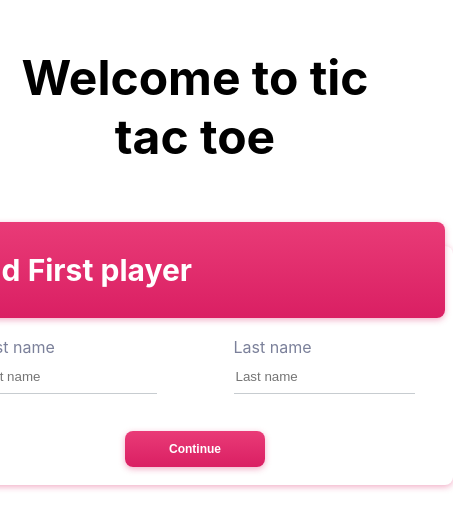
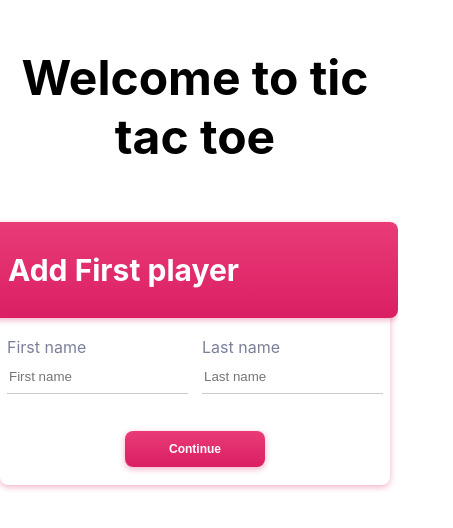
Before and after one commit to Mostafa-YMS/tic-tac-toe, a React (Create React App) app: page / in a window 390 px wide. Shown: the top 528 px of the page, 453 px wide, since content can reach past the window. Built offline with nearby package versions, Linux system fonts and the light colour scheme.

Commit message:
responsive

```diff
--- a/src/Pages/Players/PlayersStyles.js
+++ b/src/Pages/Players/PlayersStyles.js
@@ -11,7 +11,8 @@ export const mainBoxStyle = {
   background: "#FFFFFF",
   borderRadius: "8px",
   boxShadow: "0px 2px 6px rgba(220, 34, 101, 0.36)",
-  width: "516px",
+  maxWidth: "516px",
+  width: "100%",
   height: "239px",
   display: "flex",
   alignItems: "center",
@@ -80,12 +81,10 @@ export const buttonStyle = {
 };
 
 export const errorStyle = {
-  width: "100",
+  width: "100%",
   textAlign: "center",
   color: "red",
   fontSize: "14px",
 };
 
-export const titleStyle = { fontWeight: "700", fontSize: "48px" };
-
 export const firstPlayerStyle = { marginBottom: "70px" };
```
